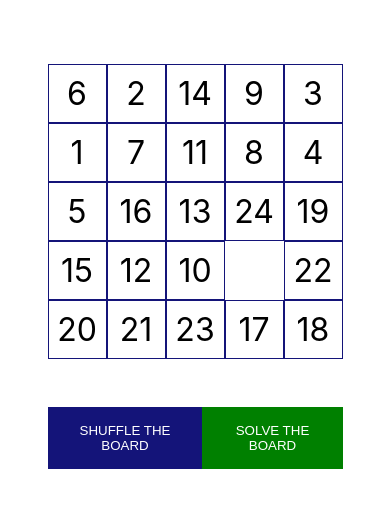
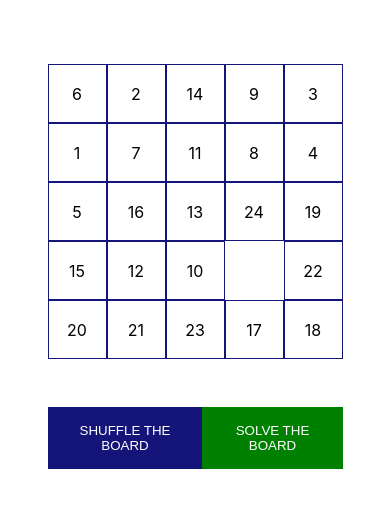
Before and after one commit to Barelydead/game-15, a React (Create React App) app: page / in a window 390 px wide. Shown: the top 508 px of the page. Built offline with nearby package versions, Linux system fonts and the light colour scheme.

Commit message:
added responsive style

```diff
--- a/src/App.css
+++ b/src/App.css
@@ -58,3 +58,9 @@ body {
 .btn-shuffle {
   background-color: #141479;;
 }
+
+@media only screen and (max-width: 800px) {
+  .tile {
+    font-size: 1rem;
+  }
+}
```
